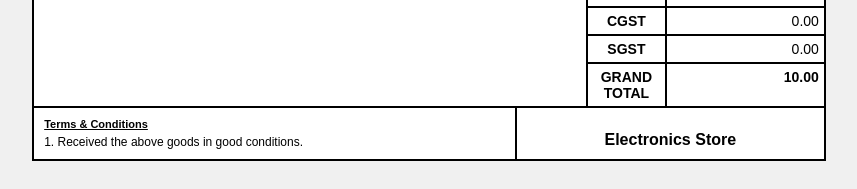
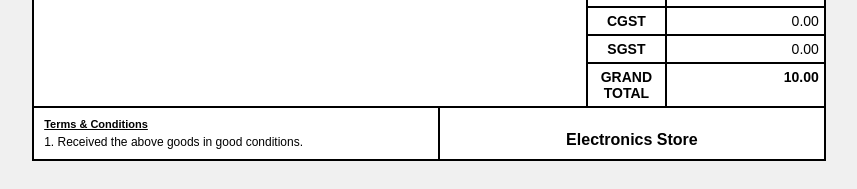
Before and after one commit to Jayanthvuddoju/Store-bill, a Flask app: page /print_bill/1 in a window 1280 px wide. Shown: the part 990-1179 px from the top of the page, without its empty margins (211-1068 px from the left). Run offline with Flask 3, Linux system fonts and the light colour scheme; data comes from the database, SQL or seed files in the repository; tables that the repository leaves empty hold one stand-in row (values such as "Sample post").

Commit message:
Increase stamp box size and layout tweaks

```diff
--- a/pdf_generator.py
+++ b/pdf_generator.py
@@ -199,7 +199,7 @@ def generate_invoice(bill_id):
     # Middle vertical line for totals box
     c.line(col_x_positions[4], y_totals_top, col_x_positions[4], y_grand_total_bottom)
     c.setFont("Helvetica-Bold", 8)    # Footer / Table Setup
-    y_footer_line = bottom_y + 250
+    y_footer_line = bottom_y + 300
     y_totals_start = y_footer_line + 80
 
     # Table Grid Lines (Outer borders already handled, we draw vertical column lines)
@@ -224,7 +224,7 @@ def generate_invoice(bill_id):
     c.line(margin_x, y_footer_line, right_x, y_footer_line)
 
     # Footer Vertical Divider (Terms | Stamp)
-    x_footer_divider = margin_x + (right_x - margin_x) * 0.6
+    x_footer_divider = margin_x + (right_x - margin_x) * 0.5
     c.line(x_footer_divider, y_footer_line, x_footer_divider, bottom_y)
 
     # Totals Section Text
--- a/templates/print_bill.html
+++ b/templates/print_bill.html
@@ -37,10 +37,9 @@
         .header-row { height: auto; }
         .header-row th { border-top: 0; }
         .items-row { height: 100%; }
-
-        .footer-grid { display: flex; min-height: 250px; }
-        .footer-left { width: 60%; padding: 10px; }
-        .totals-area { width: 40%; display: flex; flex-direction: column; }
+        .footer-grid { display: flex; min-height: 350px; }
+        .footer-left { width: 50%; padding: 10px; }
+        .totals-area { width: 50%; display: flex; flex-direction: column; }
         .stamp-box { padding: 10px; display: flex; align-items: flex-end; justify-content: center; flex-grow: 1; font-weight: bold; }
         .terms-box { font-size: 11px; }
     </style>
```
